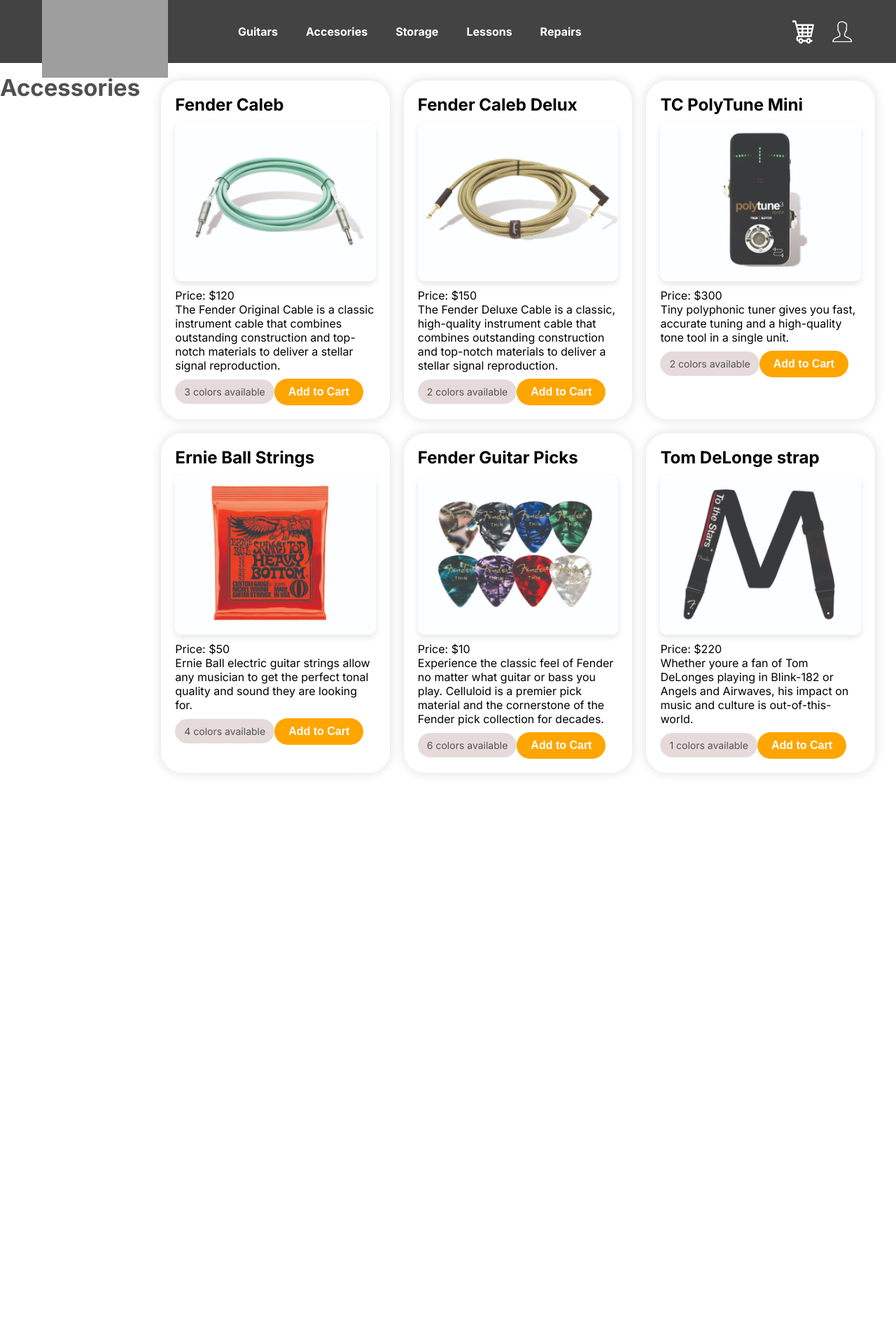
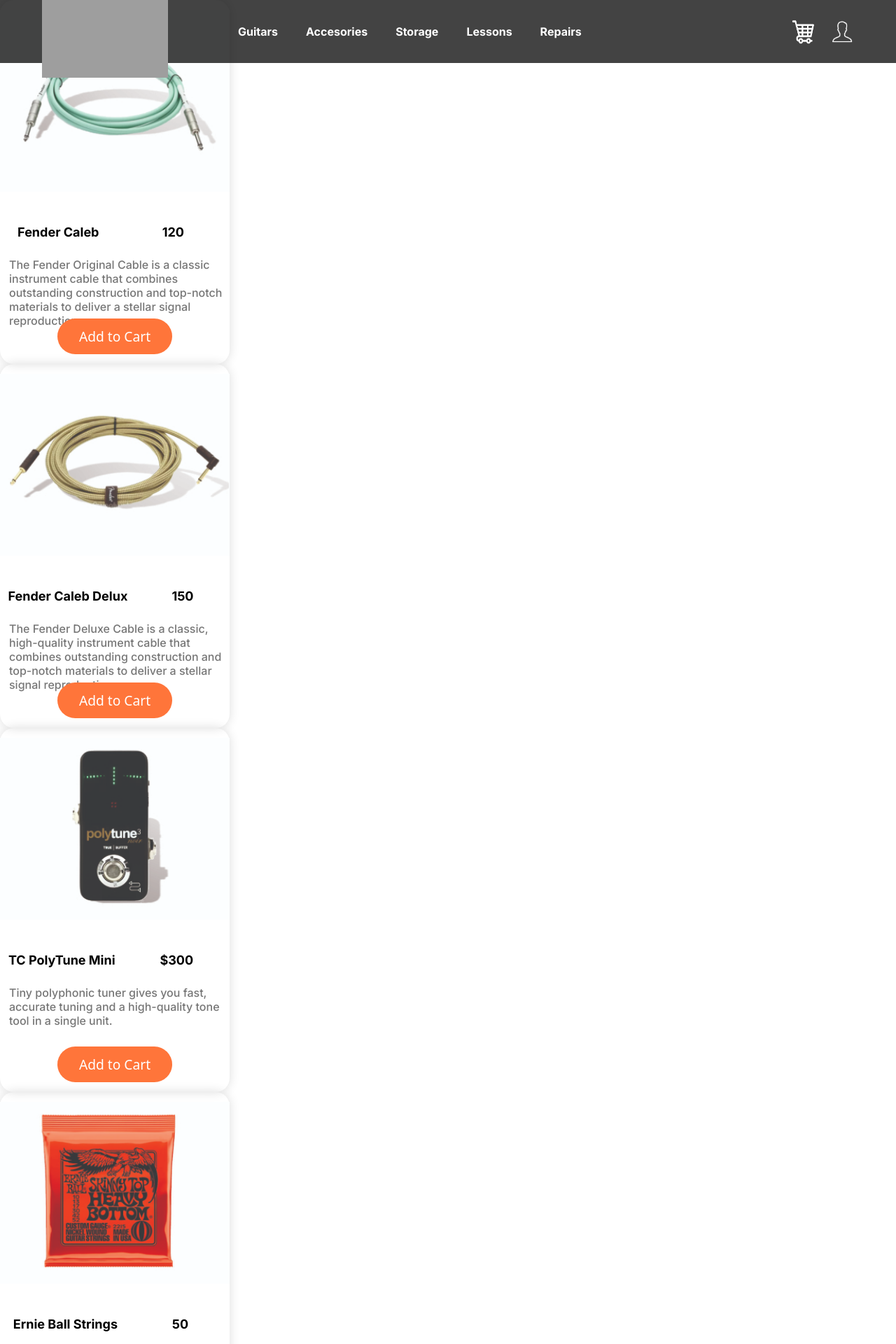
Before and after one commit to alfonsolopetegui/ecommerce_centralmusic, a Next.js app: page /AccesoriesPage in a window 1280 px wide. Shown: the top 1920 px of the page at 70% size. Before the commit the page ends 1124 px from the top, so only its background shows below. Built offline with nearby package versions, Linux system fonts and the light colour scheme; no server answers; data requests are answered from the project's data file; grey boxes are pictures that could not be loaded.

Commit message:
accesories funciona

```diff
--- a/src/app/AccesoriesPage/page.js
+++ b/src/app/AccesoriesPage/page.js
@@ -1,57 +1,18 @@
-"use client"
-import React, { useState, useEffect, useContext } from 'react';
+"use client";
+import { useContext } from "react";
+import DataContext from "../Context/DataContext";
+import Card from "../components/atoms/atoms/atoms/Card";
 import styles from "../../styles/accesoriesPage.module.css";
-import { Product } from '../components/data/PopularListInfo';
-import axios from 'axios';
-import DataContext from '../Context/DataContext';
-
 
 const AccesoriesPage = () => {
-  const { cart, addToCart, updateFromCart } = useContext(DataContext);
-  const [products, setProducts] = useState([]);
-
-  useEffect(() => {
-    // URL de la API local
-    const apiUrl = 'http://localhost:5000/accessoryPage';
-
-    axios.get(apiUrl)
-      .then(response => {
-        setProducts(response.data);
-      })
-      .catch(error => {
-        console.error('Error al obtener los datos:', error);
-      });
-  }, []);
-
-  const addProduct = () => {
-    const productRepeat = cart.find((item) => item.id === products.id);
-
-    if (productRepeat) {
-      // guitar.quantity += 1;
-      updateFromCart(products, "increase")
-    } else {
-      // setCart([...cart, guitar]);
-      addToCart(products);
-    }
-  };
+  const { accesories } = useContext(DataContext);
 
   return (
-    <div className={styles.accesoriesPageWrapper}>
-      <h1 className={styles.accesoriesPageTitle}>Accessories</h1>
-      <div className={styles.accesoriesList}>
-        {Product.map((accessory) => (
-          <div key={accessory.id} className={styles.accessoryItem}>
-            <h2 className={styles.accessoryTitle}>{accessory.title}</h2>
-            <img src={accessory.img} alt={accessory.title} className={styles.accessoryImage} />
-            <p className={styles.accessoryPrice}>Price: {accessory.price}</p>
-            <p className={styles.accessoryText}>{accessory.text}</p>
-            <p className={styles.accessoryColorsAvailable}> {accessory.colorsavailable} colors available</p>
-            <button className={styles.button} onClick={addProduct}>Add to Cart</button>
-          </div>
-        ))}
-      </div>
-
-    </div>
+    <>
+      {accesories.map((accesory) => {
+        return <Card key={accesory.id} data={accesory} />;
+      })}
+    </>
   );
-}
+};
 export default AccesoriesPage;
--- a/src/app/Context/DataContext.js
+++ b/src/app/Context/DataContext.js
@@ -7,11 +7,13 @@
 const baseURL = "http://localhost:5000/products";
 const cartURL = "http://localhost:5000/cart";
 const storageURL = "http://localhost:5000/storageInfo";
+const accesoriesURL = "http://localhost:5000/accesories";
 
 export const DataContextProvider = ({ children }) => {
   const [data, setData] = useState([]);
   const [cart, setCart] = useState([]);
   const [storage, setStorage] = useState([]);
+  const [accesories, setAccesories] = useState([]);
 
   const addToCart = async (prod) => {
     const options = {
@@ -29,10 +31,10 @@
       method: "PUT",
       headers: { "content-type": "application/json" },
 
-
-
-      data: JSON.stringify({ ...prod, quantity: increase ? prod.quantity += 1 : prod.quantity -= 1 }),
-
+      data: JSON.stringify({
+        ...prod,
+        quantity: increase ? (prod.quantity + 1) : (prod.quantity - 1),
+      }),
     };
     await axios(`${cartURL}/${id}`, options);
   };
@@ -47,17 +49,18 @@
     await axios(`${cartURL}/${id}`, options);
   };
 
-  const clearCart = async () => {
+  // const clearCart =  () => {
+  //   cart.forEach(element => {
+  //      deleteFromCart(element)
+  //   });
+  // }
 
-    const options = {
-      method: "DELETE",
-      headers: { "content-type": "application/json" },
+  // const clearCart = async () => {
+  //   let cartIds = [];
+  //   cart.forEach((el) => cartIds.push(el.id));
 
-    };
-    await axios(cartURL, options);
-  };
-
-
+  //   await axios.delete(`${cartURL}/${cartIds}`);
+  // };
 
   useEffect(() => {
     axios.get(baseURL).then((res) => setData(res.data));
@@ -68,16 +71,26 @@
   }, []);
 
   useEffect(() => {
-    axios.get(cartURL).then((res) => setCart(res.data));
-  }, [addToCart]);
+    axios.get(accesoriesURL).then((res) => setAccesories(res.data));
+  }, []);
+
+  useEffect(() => {
+     axios.get(cartURL).then((res) => setCart(res.data));
+  }, [cart]);
 
   return (
-
-
-
-
-    <DataContext.Provider value={{ data, cart, setCart, addToCart, updateFromCart, deleteFromCart, storage }}>
-
+    <DataContext.Provider
+      value={{
+        data,
+        cart,
+        setCart,
+        addToCart,
+        updateFromCart,
+        deleteFromCart,
+        storage,
+        accesories,
+      }}
+    >
       {children}
     </DataContext.Provider>
   );
--- a/src/app/components/atoms/atoms/atoms/Card.js
+++ b/src/app/components/atoms/atoms/atoms/Card.js
@@ -1,49 +1,40 @@
-import Link from 'next/link'
-import React from 'react'
-import ButtonSmall from './ButtonSmall'
+import Link from "next/link";
+import React from "react";
+import ButtonSmall from "./ButtonSmall";
 import { useContext } from "react";
 import DataContext from "@/app/Context/DataContext";
 
 const Card = (props) => {
- const { data, cart, setCart, addToCart, updateFromCart } = useContext(DataContext);
-  const { id } = props.data;
-
-  const guitar = data[id - 1];
+  const { cart, addToCart, updateFromCart } =
+    useContext(DataContext);
 
   const addProduct = () => {
-    const productRepeat = cart.find((item) => item.id === guitar.id);
+    const productRepeat = cart.find((item) => item.id == props.data.id);
 
     if (productRepeat) {
-      // guitar.quantity += 1;
-      updateFromCart(guitar, "increase")
+      updateFromCart(props.data, "increase");
     } else {
-      // setCart([...cart, guitar]);
-      addToCart(guitar);
+      addToCart(props.data);
     }
   };
 
   return (
     <>
-    <figure className='card-container'>
-      <img src={props.data.img} alt="guitar image" className='card-image' />
-      <div className='card-title-container'>
-      <h6 className='card-title'> {props.data.title} </h6>
-      <h6 className='card-price'> {props.data.price} </h6>
-      </div>
-      <p className='card-description'> {props.data.description} </p>
-      {/* <div className='card-colors-available'>
-      {/* <p> {props.data.colorsavailable} colours available </p> */}
-{/*
-      </div> */}
+      <figure className="card-container">
+        <img src={props.data.img} alt="guitar image" className="card-image" />
+        <div className="card-title-container">
+          <h6 className="card-title"> {props.data.title} </h6>
+          <h6 className="card-price"> {props.data.price} </h6>
+        </div>
+        <p className="card-description"> {props.data.description} </p>
 
-      <div className='card-button-container'>
-      <br />
-      <ButtonSmall texto={"Add to Cart"} handler={addProduct}/>
-      </div>
+        <div className="card-button-container">
+          <br />
+          <ButtonSmall texto={"Add to Cart"} handler={addProduct} />
+        </div>
+      </figure>
+    </>
+  );
+};
 
-    </figure>
-    </>
-  )
-}
-
-export default Card
+export default Card;
--- a/src/app/components/data/db.json
+++ b/src/app/components/data/db.json
@@ -87,5 +87,61 @@
       "quantity": 1
     }
   ],
+  "accesories": [
+    {
+      "id": 10,
+      "img": "fendercable.jpg",
+      "title": "Fender Caleb",
+      "price": "120",
+      "description": "The Fender Original Cable is a classic instrument cable that combines outstanding construction and top-notch materials to deliver a stellar signal reproduction.",
+      "colorsavailable": "3",
+      "quantity": 1
+    },
+    {
+      "id": 11,
+      "img": "fenderdeluxe.jpg",
+      "title": "Fender Caleb Delux",
+      "price": "150",
+      "description": "The Fender Deluxe Cable is a classic, high-quality instrument cable that combines outstanding construction and top-notch materials to deliver a stellar signal reproduction.",
+      "colorsavailable": "2",
+      "quantity": 1
+    },
+    {
+      "id": 12,
+      "img": "polytune.jpg",
+      "title": "TC PolyTune Mini",
+      "price": "$300",
+      "description": "Tiny polyphonic tuner gives you fast, accurate tuning and a high-quality tone tool in a single unit.",
+      "colorsavailable": "2",
+      "quantity": 1
+    },
+    {
+      "id": 13,
+      "img": "strings.jpg",
+      "title": "Ernie Ball Strings",
+      "price": "50",
+      "description": "Ernie Ball electric guitar strings allow any musician to get the perfect tonal quality and sound they are looking for.",
+      "colorsavailable": "4",
+      "quantity": 1
+    },
+    {
+      "id": 14,
+      "img": "guitarpicks.jpg",
+      "title": "Fender Guitar Picks",
+      "price": "10",
+      "description": "Experience the classic feel of Fender no matter what guitar or bass you play. Celluloid is a premier pick material and the cornerstone of the Fender pick collection for decades.",
+      "colorsavailable": "6",
+      "quantity": 1
+    },
+    {
+      "id": 15,
+      "img": "strap.jpg",
+      "title": "Tom DeLonge strap",
+      "price": "220",
+      "description": "Whether youre a fan of Tom DeLonges playing in Blink-182 or Angels and Airwaves, his impact on music and culture is out-of-this-world.",
+      "colorsavailable": "1",
+      "quantity": 1
+    }
+  ],
   "cart": []
 }
--- a/src/styles/globals.css
+++ b/src/styles/globals.css
@@ -242,11 +242,13 @@
   }
   .nav-left {
     width: 100%;
+    /* justify-content: space-between; */
   }
   .navbar_ {
     /* margin: 18px; */
     padding-top: 7px;
-    margin-left: 20px;
+    margin-left: 35px;
+    padding-right: 50px;
     display: flex;
     align-items: center;
     justify-content: flex-start;
--- a/src/styles/home.module.css
+++ b/src/styles/home.module.css
@@ -18,10 +18,10 @@
 
 @media screen and (min-width: 375px) and (max-width: 759px){
     .home-title > h1 {
-        font-size: 4rem;
+        font-size: 3.5rem;
     }
 
     .home-title > h1 >span{
-        font-size: 4rem;
+        font-size: 3.5rem;
     }
 }
```
Also changed, not shown: src/app/Cart/page.js (+14 -21 lines), src/app/GuitarsPage/Page.js (+14 -16 lines), src/app/StoragePage/page.js (+25 -30 lines), src/app/components/atoms/atoms/atoms/LessonCallOut.js (+13 -11 lines), src/app/components/atoms/atoms/atoms/PopularCard.js (+19 -18 lines).
